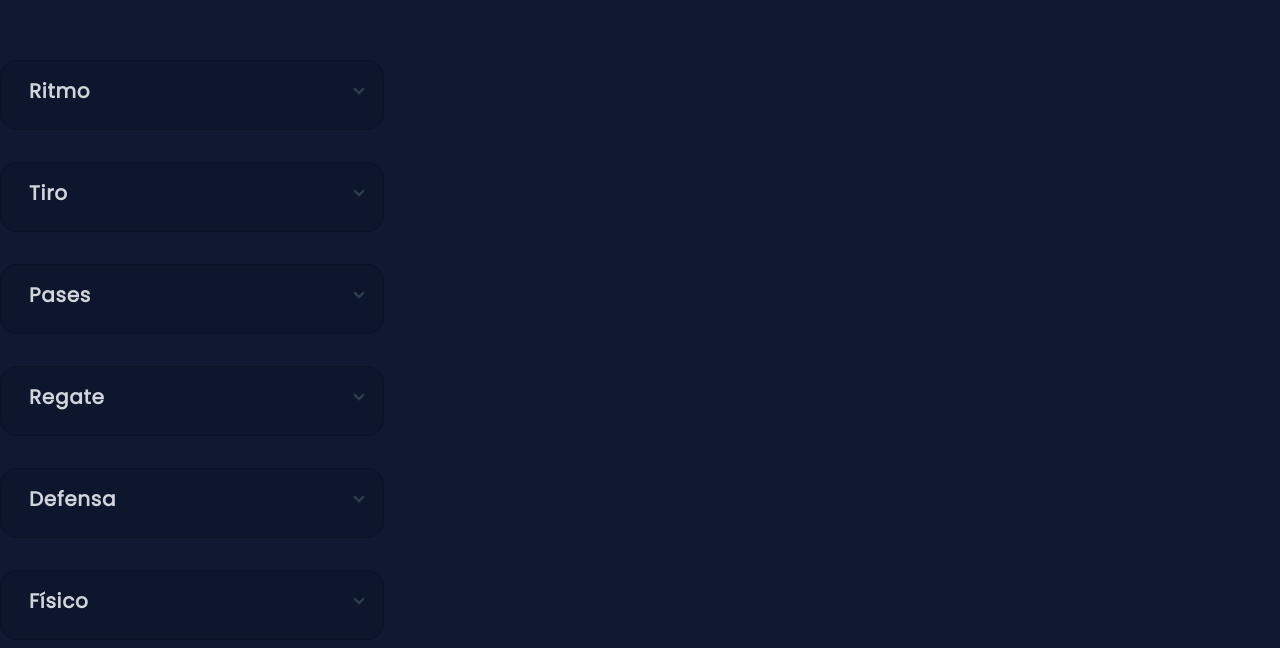
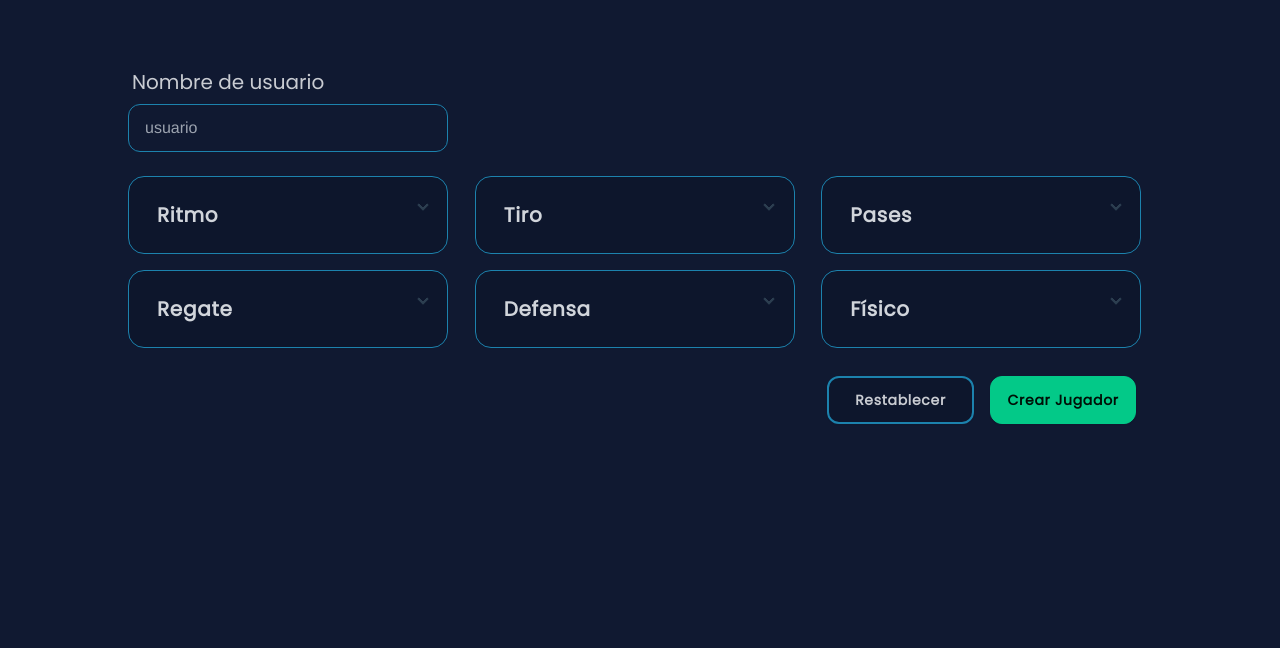
Before and after one commit to DavidPedrenho/vue-app-tfg, a Vue app: page /form-player in a window 1280 px wide. Shown: the top 648 px of the page. Built offline with nearby package versions, Linux system fonts and the light colour scheme.

Commit message:
Formulario Player hecho

```diff
--- a/src/components/Admin/formNewPlayer-components.vue
+++ b/src/components/Admin/formNewPlayer-components.vue
@@ -1,14 +1,35 @@
 <template>
 
-    <div v-for="(category, categoryName) in habilidades" :key="categoryName" class="card w-96 mb-8">
 
-        <div tabindex="0" class="collapse collapse-arrow border border-base-300 bg-base-200">
+    <div class="max-w-screen-lg mx-auto">
+
+        <div class="my-6 ">
+
+            <label class="form-control ">
+                <div class="label">
+                    <span class="label-text text-xl font-sans">Nombre de usuario</span>
+
+                </div>
+                <input type="text" placeholder="usuario"
+                    class="  input input-bordered input-primary sm:max-w-80 w-full  rounded-xl" />
+
+            </label>
+        </div>
+
+        <div class=" flex flex-wrap justify-center gap-4 sm:grid sm:grid-cols-3">
+
+
+
+            <!-- HABILIDADES -->
+            <div v-for="(category, categoryName) in habilidades" :key="categoryName" class="card max-w-80 ">
+
+                <div tabindex="0" class="collapse collapse-arrow  border border-primary bg-base-200">
                     <input type="checkbox" class="peer" />
 
                     <div class="font-sans text-sm collapse-title text-l">
 
-                <div class="flex place-content-between mx-3 tracking-wider">
-                    <div class="card-title text-xl text-gray-300">{{ categoryName }}</div>
+                        <div class="flex place-content-between  mx-3 tracking-wider">
+                            <div class="card-title mt-2 text-xl text-gray-300">{{ categoryName }}</div>
                             <!-- <div class="card-title text-xl text-accent">63</div> -->
                         </div>
 
@@ -26,7 +47,8 @@
                                     </div>
                                     <div class="w-full">
                                         <input type="range" id="rangeInput" min="1" max="99" v-model="skill.value"
-                                    :class="[skill.value < 50 ? 'range-error': (skill.value < 70 ? 'range-accent' : 'range-secondary')]" class="range range-sm  w-full">
+                                            :class="[skill.value < 50 ? 'range-error' : (skill.value < 70 ? 'range-accent' : 'range-secondary')]"
+                                            class="range range-sm  w-full">
                                     </div>
                                 </div>
                             </li>
@@ -37,8 +59,20 @@
                 </div>
             </div>
 
+        </div>
 
-    <!-- </div> -->
+
+
+        <div class="flex justify-end ">
+            <div class="flex flex-row gap-4 w-full sm:w-1/3 sm:px-4 mt-7">
+                <button class="btn border-2 border-primary flex-1 font-sans tracking-wider rounded-xl">Restablecer</button>
+                <button class="btn btn-secondary flex-1 font-sans tracking-wider rounded-xl">Crear Jugador</button>
+            </div>
+        </div>
+
+
+
+    </div>
 
 
 </template>
--- a/src/components/Player/skillsProfile-components.vue
+++ b/src/components/Player/skillsProfile-components.vue
@@ -1,7 +1,7 @@
 <template>
 
 
-    <div class="flex  flex-wrap justify-center  gap-4">
+<div class="max-w-screen-xl  mx-auto  flex flex-wrap justify-center gap-4 sm:grid sm:grid-cols-3">
 
         <!-- RITMO -->
         <div class="card w-96 ">
```
Lines whose indentation alone changed are shown as unchanged.
